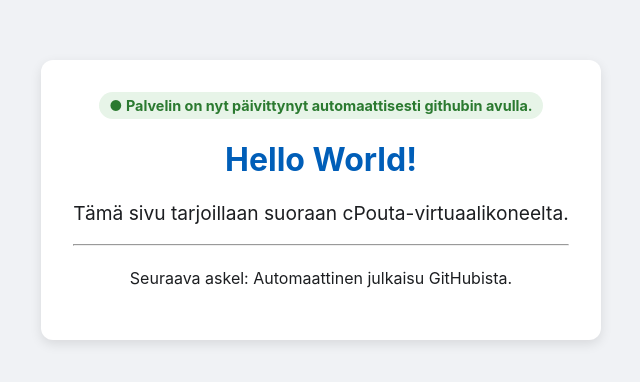
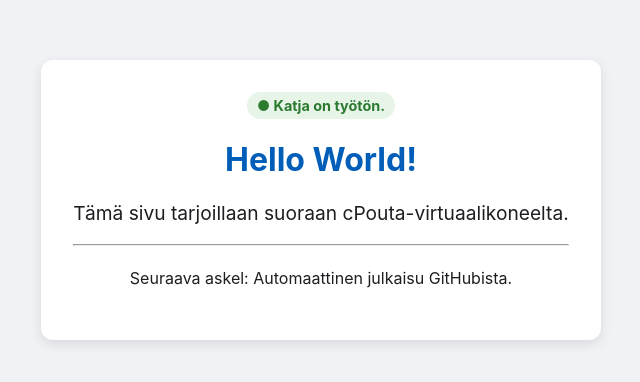
Before and after one commit to KaiKatajisto/Ohjelmistotuotannon-Jatkokurssi, a plain HTML site: page index.html in a window 1280 px wide. Shown: the part 200-582 px from the top of the page, without its empty margins (319-959 px from the left). Drawn offline with Linux system fonts and the light colour scheme.

Commit message:
Testi nr 7

```diff
--- a/index.html
+++ b/index.html
@@ -37,7 +37,7 @@
 </head>
 <body>
     <div class="container">
-        <div class="status">● Palvelin on nyt päivittynyt automaattisesti githubin avulla.</div>
+        <div class="status">● Katja on työtön.</div>
         <h1>Hello World!</h1>
         <p>Tämä sivu tarjoillaan suoraan cPouta-virtuaalikoneelta.</p>
         <hr>
```
